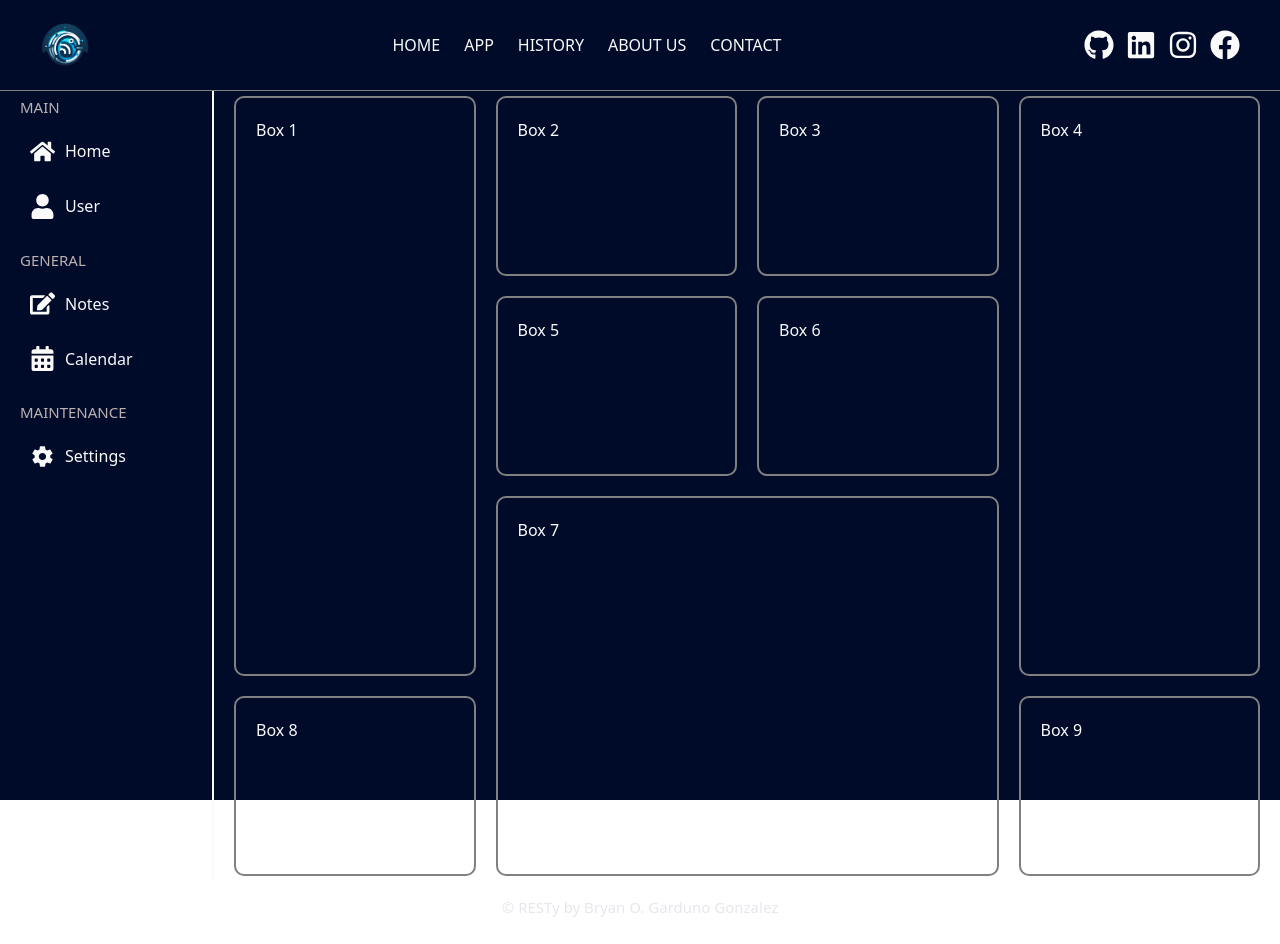
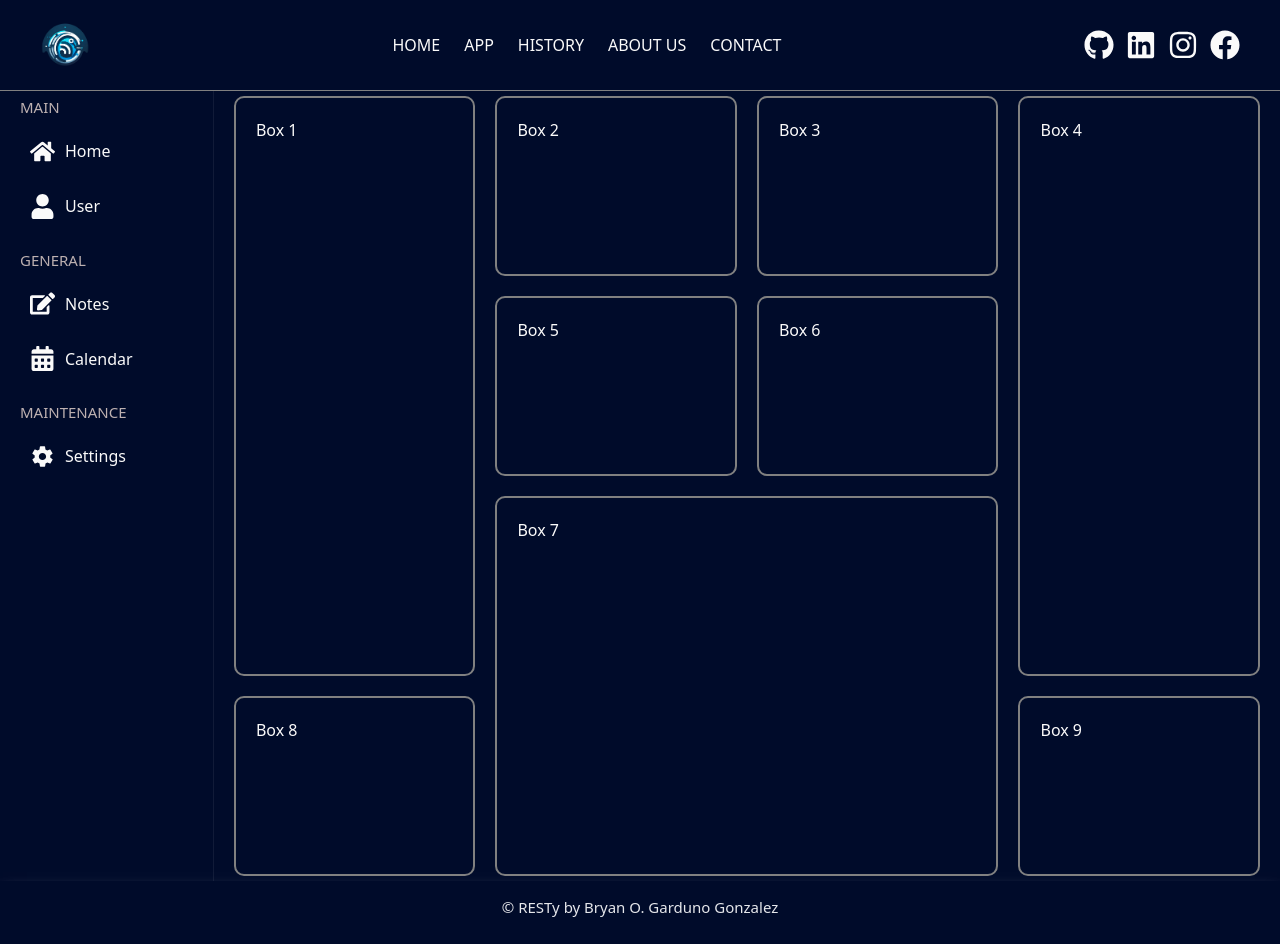
Before and after one commit to brosmar18/resty, a React (Vite) app: page / in a window 1280 px wide. Built offline with nearby package versions, Linux system fonts and the light colour scheme.

Commit message:
bg color bug fixed

```diff
--- a/src/Components/Footer/Footer.scss
+++ b/src/Components/Footer/Footer.scss
@@ -1,6 +1,6 @@
 .footer {
   grid-area: footer;
-  background-color: transparent;
+  background-color: #000B2A;
   color: rgba(229, 231, 235, 1);
   box-shadow: 0 10px 15px -3px rgba(255, 255, 255, 0.784);
   width: 100%;
--- a/src/Components/Form/Form.scss
+++ b/src/Components/Form/Form.scss
@@ -1,5 +1,4 @@
 .form {
-  grid-area: form;
   padding: 20px;
 
   h2 {
--- a/src/Components/MobileNav/MobileNav.scss
+++ b/src/Components/MobileNav/MobileNav.scss
@@ -1,5 +1,5 @@
 .sheet-content {
-  background-color: #000b2a;
+  background-color: #000b2a !important;
   color: #fafafa;
   display: flex;
   flex-direction: column;
--- a/src/Components/Sidebar/Sidebar.scss
+++ b/src/Components/Sidebar/Sidebar.scss
@@ -1,7 +1,6 @@
 @import '../../styles/responsive.scss';
 
 .sidebar {
-
     .sidebar__item {
         display: flex;
         flex-direction: column;
--- a/src/Main.scss
+++ b/src/Main.scss
@@ -27,7 +27,8 @@ a {
 .menu__container {
   width: 250px;
   padding: 5px 20px;
-  border-right: 2px solid #fafafa;
+  border-right: 1px solid #fafafa11;
+  background-color: #000B2A;
 
   @include lg{
     width: max-content;
@@ -35,6 +36,7 @@ a {
 }
 
 .content__container {
+  background-color: #000B2A;
   padding: 5px 20px;
   width: 100%;
 }
```
